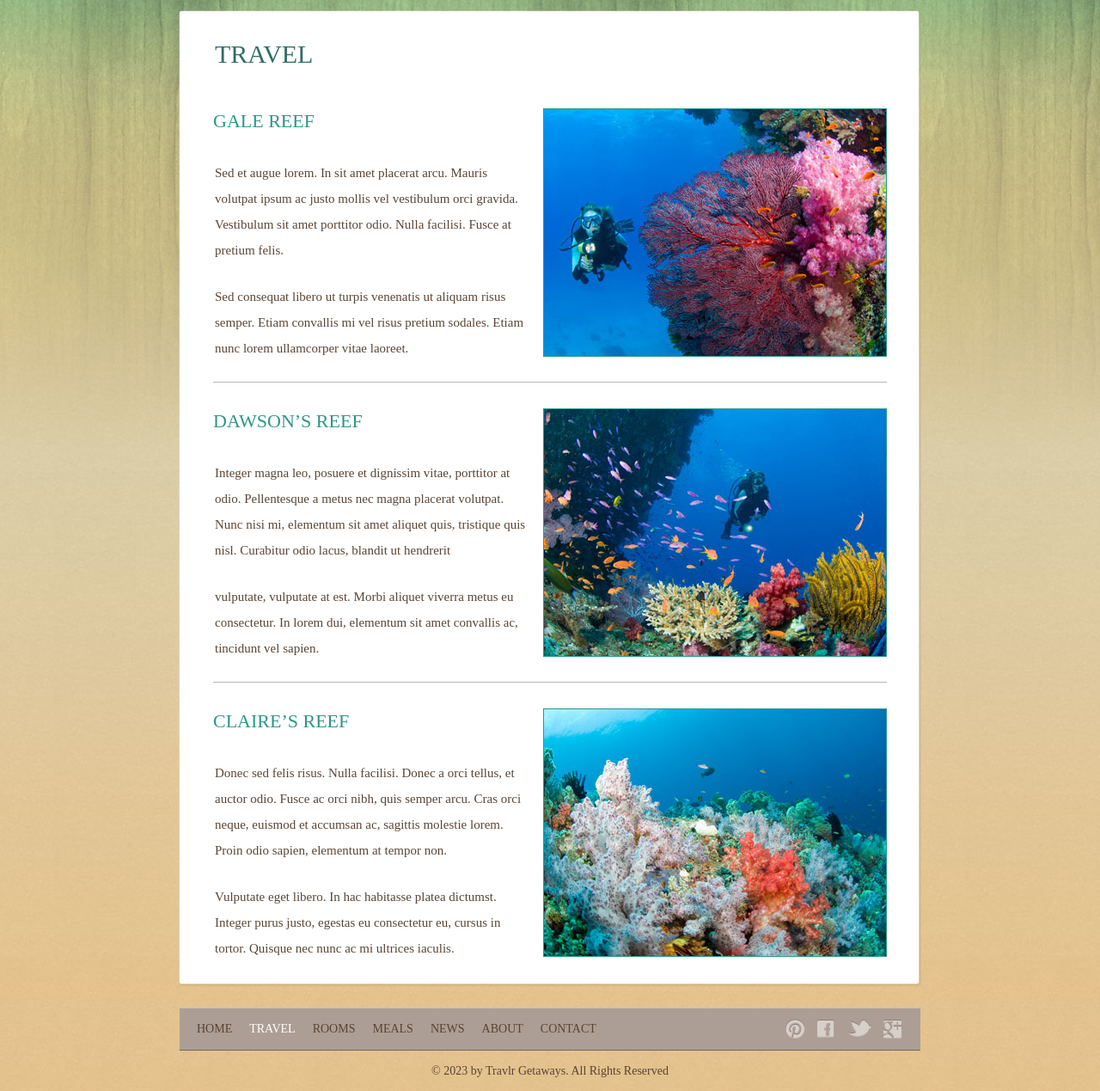
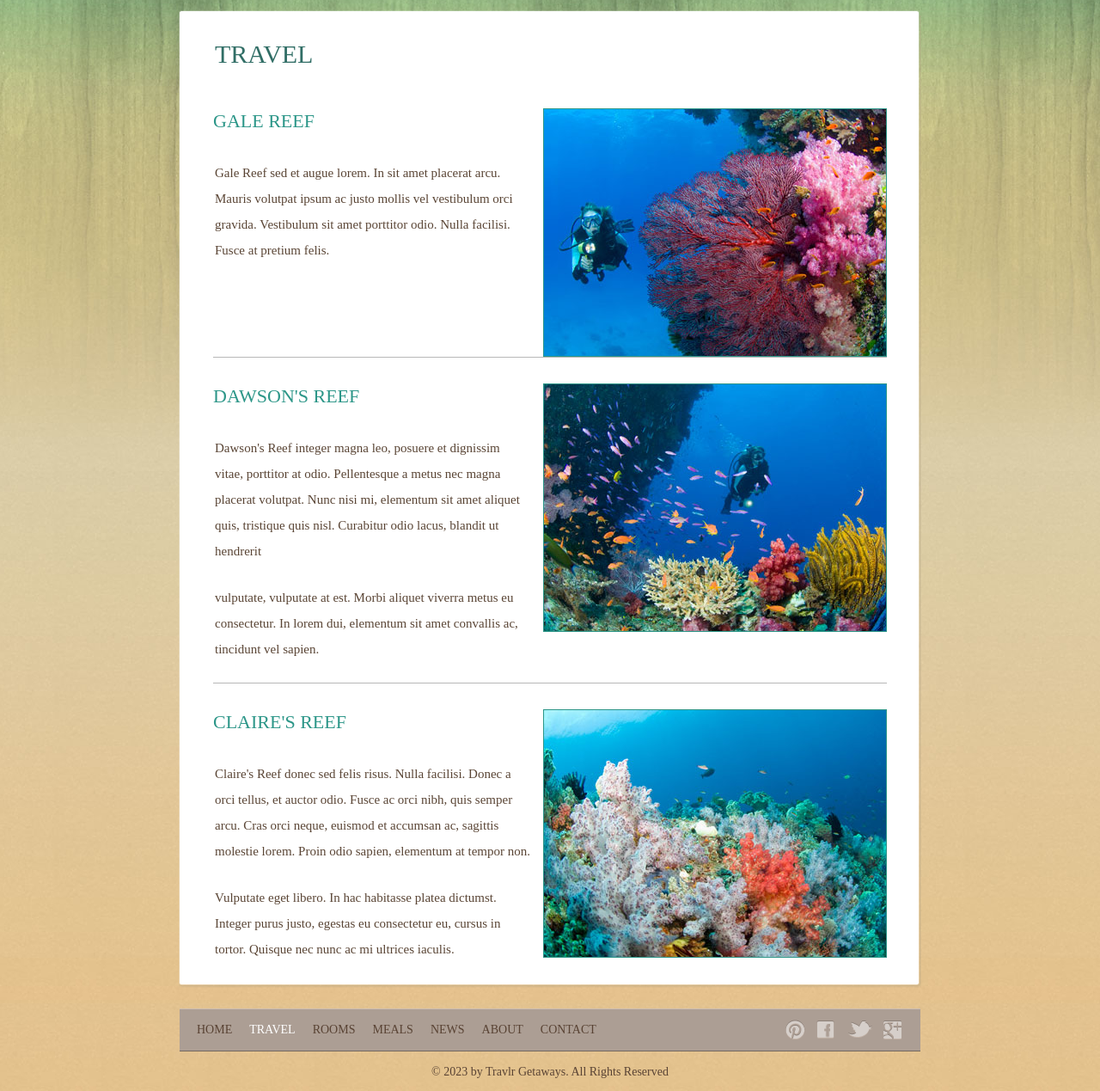
Before and after one commit to kenneth-rodriguez/cs465-fullstack, a Node server app: page /travel in a window 1280 px wide. Shown: the part 204-1473 px from the top of the page at 86% size. Run offline with Node 20, Linux system fonts and the light colour scheme; some libraries are stand-ins or nearby versions.

Commit message:
convert travel template from static data to JSON for scalability

```diff
--- a/app_server/controllers/travel.js
+++ b/app_server/controllers/travel.js
@@ -1,5 +1,10 @@
+var fs = require('fs');
+
+var trips = JSON.parse(fs.readFileSync('./data/trips.json', 'utf8'));
+
+// get travel view
 const travel = (req, res) => {
-    res.render('travel', { title: 'Travlr Getaways - Travel' });
+    res.render('travel', { title: 'Travlr Getaways - Travel', trips });
 };
 
 module.exports = {
--- a/app_server/views/travel.hbs
+++ b/app_server/views/travel.hbs
@@ -17,36 +17,14 @@
 						<div class="body">
 							<h1>Travel</h1>
 							<ul id="sites">
-								<li>
-									<a href=“travel.html"><img src="images/reef1.jpg" alt="Img"></a>
-									<h2><a href=“travel.html">Gale Reef</a></h2>
-									<p>
-										Sed et augue lorem. In sit amet placerat arcu. Mauris volutpat ipsum ac justo mollis vel vestibulum orci gravida. Vestibulum sit amet porttitor odio. Nulla facilisi. Fusce at pretium felis.
-									</p>
-									<p>
-										Sed consequat libero ut turpis venenatis ut aliquam risus semper. Etiam convallis mi vel risus pretium sodales. Etiam nunc lorem ullamcorper vitae laoreet.
-									</p>
-								</li>
-								<li>
-									<a href=“travel.html"><img src="images/reef2.jpg" alt="Img"></a>
-									<h2><a href=“travel.html">Dawson’s Reef</a></h2>
-									<p>
-										Integer magna leo, posuere et dignissim vitae, porttitor at odio. Pellentesque a metus nec magna placerat volutpat. Nunc nisi mi, elementum sit amet aliquet quis, tristique quis nisl. Curabitur odio lacus, blandit ut hendrerit
-									</p>
-									<p>
-										vulputate, vulputate at est. Morbi aliquet viverra metus eu consectetur. In lorem dui, elementum sit amet convallis ac, tincidunt vel sapien.
-									</p>
-								</li>
-								<li>
-									<a href=“travel.html"><img src="images/reef3.jpg" alt="Img"></a>
-									<h2><a href=“travel.html">Claire’s REEF</a></h2>
-									<p>
-										Donec sed felis risus. Nulla facilisi. Donec a orci tellus, et auctor odio. Fusce ac orci nibh, quis semper arcu. Cras orci neque, euismod et accumsan ac, sagittis molestie lorem. Proin odio sapien, elementum at tempor non.
-									</p>
-									<p>
-										Vulputate eget libero. In hac habitasse platea dictumst. Integer purus justo, egestas eu consectetur eu, cursus in tortor. Quisque nec nunc ac mi ultrices iaculis.
-									</p>
-								</li>
+								<!-- mod3: replace baked-in elements with a for loop for scalability -->
+								{{#each trips}}
+									<li>
+										<a href="/api/trips/{{this.code}}"><img src="images/{{this.image}}" alt="Img"></a>
+										<h2><a href="/travel">{{this.name}}</a></h2>
+										{{{this.description}}}
+									</li>
+								{{/each}}
 							</ul>
 						</div>
 					</div>
--- /dev/null
+++ b/data/trips.json
@@ -0,0 +1,17 @@
+[
+    {
+        "name": "Gale Reef",
+        "image": "reef1.jpg",
+        "description": "<p>Gale Reef sed et augue lorem. In sit amet placerat arcu. Mauris volutpat ipsum ac justo mollis vel vestibulum orci gravida. Vestibulum sit amet porttitor odio. Nulla facilisi. Fusce at pretium felis.</p>"
+    },
+    {
+        "name": "Dawson's Reef",
+        "image": "reef2.jpg",
+        "description": "<p>Dawson's Reef integer magna leo, posuere et dignissim vitae, porttitor at odio. Pellentesque a metus nec magna placerat volutpat. Nunc nisi mi, elementum sit amet aliquet quis, tristique quis nisl. Curabitur odio lacus, blandit ut hendrerit</p><p>vulputate, vulputate at est. Morbi aliquet viverra metus eu consectetur. In lorem dui, elementum sit amet convallis ac, tincidunt vel sapien.</p>"
+    },
+    {
+        "name": "Claire's Reef",
+        "image": "reef3.jpg",
+        "description": "<p>Claire's Reef donec sed felis risus. Nulla facilisi. Donec a orci tellus, et auctor odio. Fusce ac orci nibh, quis semper arcu. Cras orci neque, euismod et accumsan ac, sagittis molestie lorem. Proin odio sapien, elementum at tempor non.</p><p>Vulputate eget libero. In hac habitasse platea dictumst. Integer purus justo, egestas eu consectetur eu, cursus in tortor. Quisque nec nunc ac mi ultrices iaculis.</p>"
+    }
+]
```
